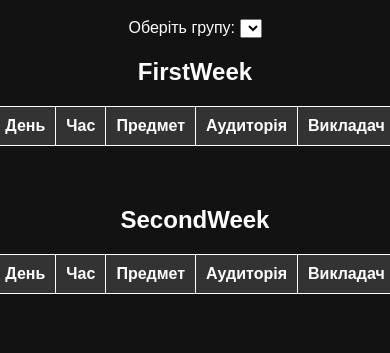
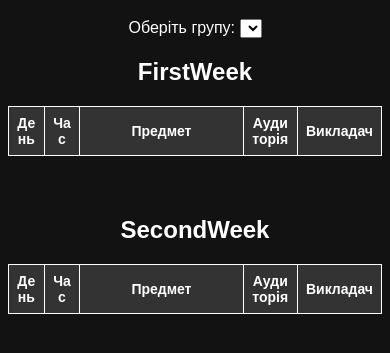
Before and after one commit to Bogd-an/roz, a plain HTML site: page index.html in a window 390 px wide. Shown: the part 61-414 px from the top of the page. Drawn offline with Linux system fonts and the light colour scheme; no server answers.

Commit message:
add css for smartphone

```diff
--- a/styles.css
+++ b/styles.css
@@ -34,3 +34,27 @@ th {
 .current-lesson{
   background-color:  rgba(0, 66, 172, 0.741);
 }
+
+@media screen and (max-width: 768px) {
+  table {
+    width: 100%;
+    table-layout: fixed; /* Фіксований розподіл ширини */
+  }
+
+  th, td {
+    font-size: 14px; /* Зменшений розмір тексту */
+    padding: 8px;
+    word-wrap: break-word; /* Автоматичний перенос довгого тексту */
+  }
+
+  th:nth-child(1), th:nth-child(2){
+    width: 5%;
+  }
+  th:nth-child(4){
+    width: 10%;
+  }
+  th:nth-child(5){
+    width: 18%;
+  }
+
+}
```
